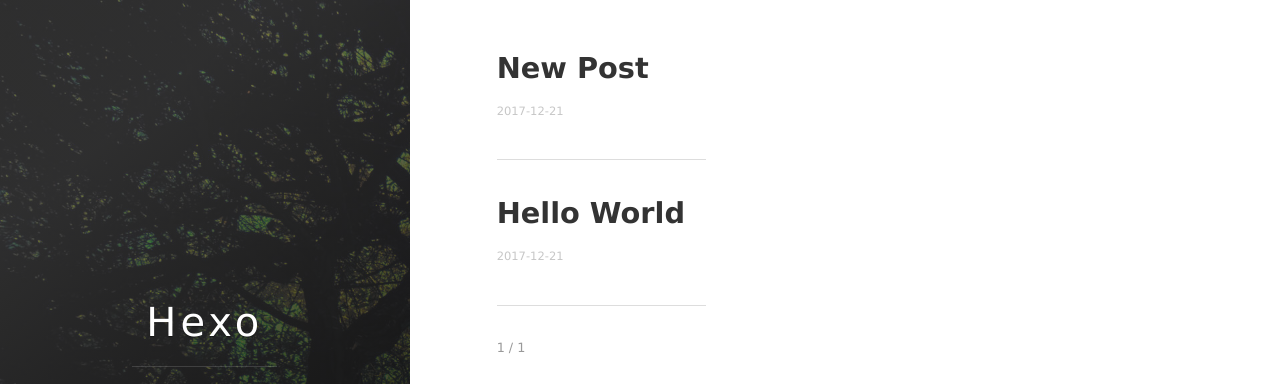
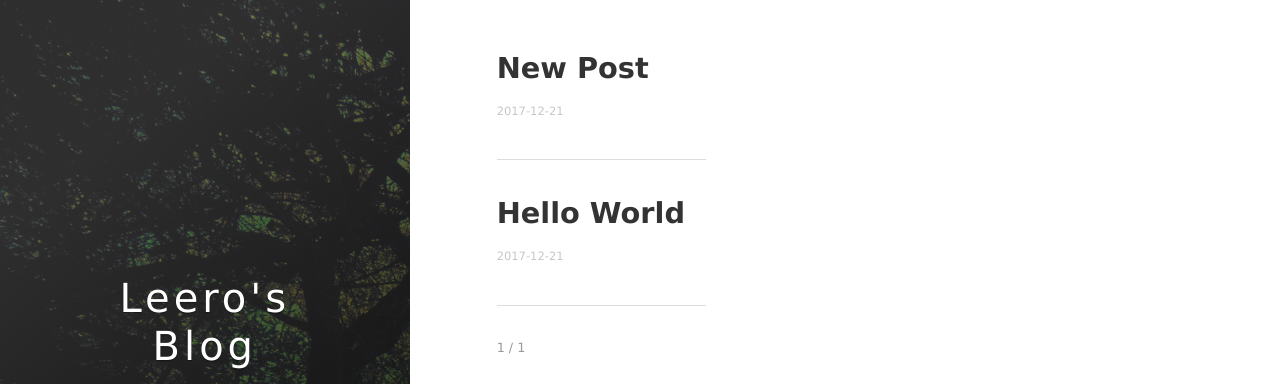
Before and after one commit to Sinleero/leero.github.io, a plain HTML site: page index.html in a window 1280 px wide. Shown: the top 384 px of the page. Drawn offline with nearby package versions, Linux system fonts and the light colour scheme; some packages are replaced by stand-ins of ours.

Commit message:
Site updated: 2018-03-29 15:55:47

```diff
--- a/index.html
+++ b/index.html
@@ -7,22 +7,22 @@
 
 
     <title>
-      Hexo
+      Leero&#39;s Blog
     </title>
 
     <meta name="viewport" content="width=device-width, initial-scale=1, maximum-scale=1, user-scalable=no">
 
-      <meta name="author" content="John Doe">
+      <meta name="author" content="Leero">
 
 
 
     <meta property="og:type" content="website">
-<meta property="og:title" content="Hexo">
+<meta property="og:title" content="Leero&#39;s Blog">
 <meta property="og:url" content="http://yoursite.com/index.html">
-<meta property="og:site_name" content="Hexo">
+<meta property="og:site_name" content="Leero&#39;s Blog">
 <meta property="og:locale" content="zh-Hans">
 <meta name="twitter:card" content="summary">
-<meta name="twitter:title" content="Hexo">
+<meta name="twitter:title" content="Leero&#39;s Blog">
 
 
 
@@ -54,7 +54,7 @@
 
 
 
-        <h1 class="panel-cover__title panel-title"><a href="/" title="link to homepage">Hexo</a></h1>
+        <h1 class="panel-cover__title panel-title"><a href="/" title="link to homepage">Leero&#39;s Blog</a></h1>
         <hr class="panel-cover__divider" />
 
 
```
Also changed, not shown: 2017/12/21/New-Post/index.html (+6 -6 lines), 2017/12/21/hello-world/index.html (+6 -6 lines), archives/2017/12/index.html (+3 -3 lines), archives/2017/index.html (+3 -3 lines), archives/index.html (+3 -3 lines).
